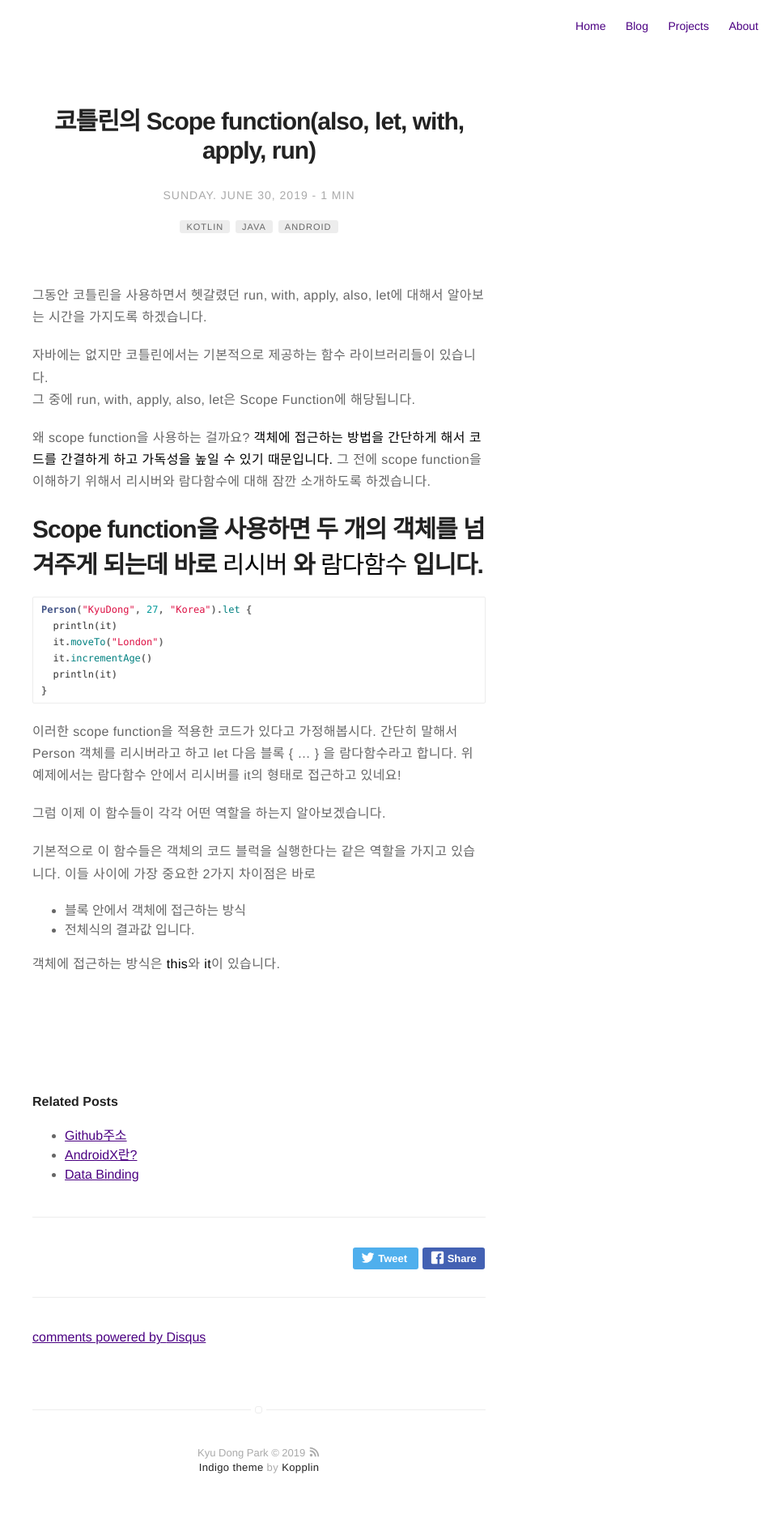
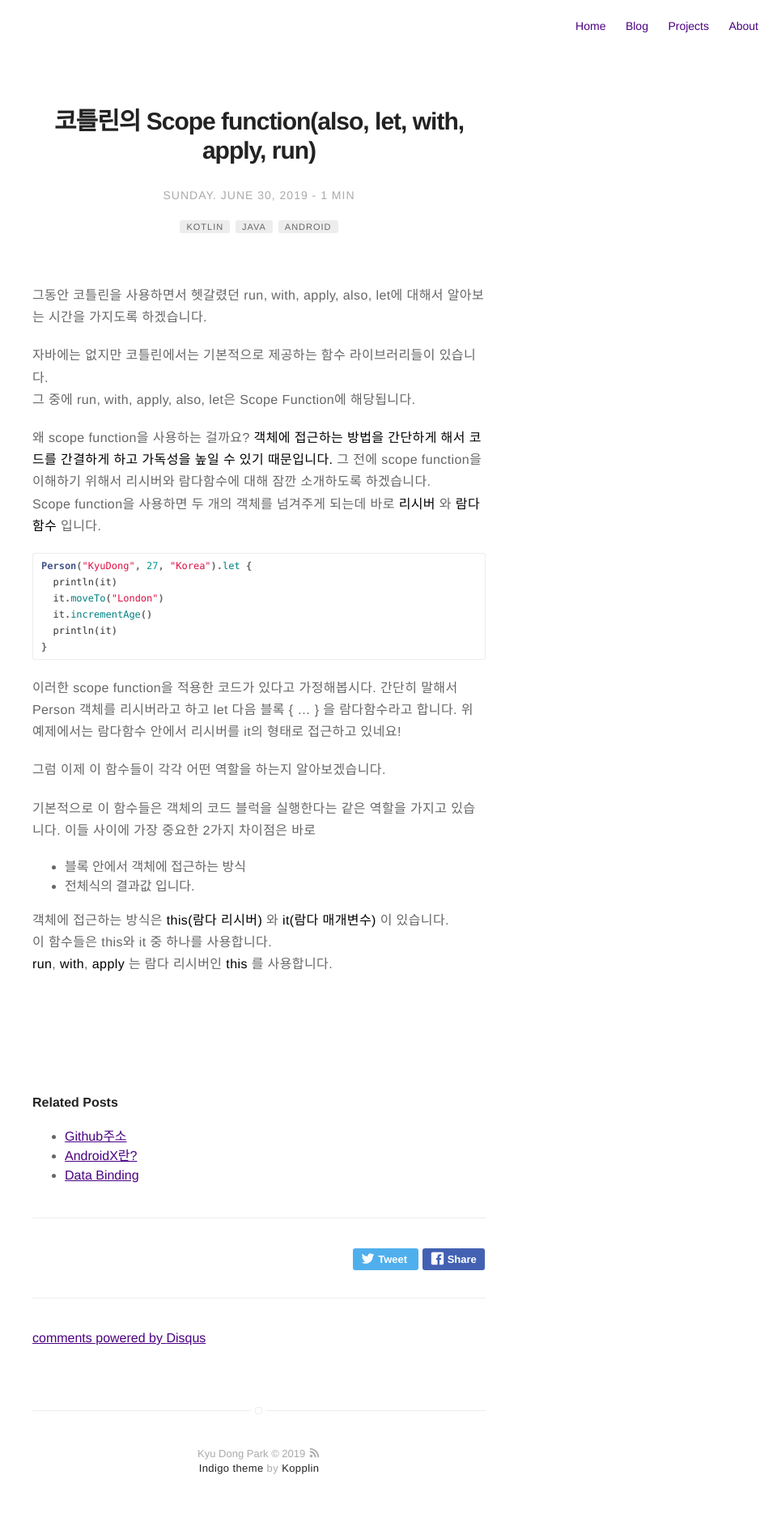
Before and after one commit to Kyudong3/Kyudong3.github.io, a Jekyll site: the page built from _posts/2019-06-30-Kotlin정리.markdown, in a window 1280 px wide. Shown: the whole page at 81% size, without its empty margins (320-1280 px from the left). Built offline with Jekyll 4.4.1, drawn with Linux system fonts in a browser that asks for light colours; comment, search, counter and statistics services are not loaded.

Commit message:
Update 2019-06-30-Kotlin정리.markdown

````diff
--- a/_posts/2019-06-30-Kotlin정리.markdown
+++ b/_posts/2019-06-30-Kotlin정리.markdown
@@ -20,7 +20,7 @@ description: Difference of also, let, with, apply, run in Kotlin
 
 왜 scope function을 사용하는 걸까요? **객체에 접근하는 방법을 간단하게 해서 코드를 간결하게 하고 가독성을 높일 수 있기 때문입니다.**
 그 전에 scope function을 이해하기 위해서 리시버와 람다함수에 대해 잠깐 소개하도록 하겠습니다.
-# Scope function을 사용하면 두 개의 객체를 넘겨주게 되는데 바로 **리시버** 와 **람다함수** 입니다.
+Scope function을 사용하면 두 개의 객체를 넘겨주게 되는데 바로 **리시버** 와 **람다함수** 입니다.
 
 ```java
 Person("KyuDong", 27, "Korea").let {
@@ -42,4 +42,6 @@ Person("KyuDong", 27, "Korea").let {
 * 전체식의 결과값
 입니다.
 
-객체에 접근하는 방식은 **this**와 **it**이 있습니다.
+객체에 접근하는 방식은 **this(람다 리시버)** 와 **it(람다 매개변수)** 이 있습니다.
+이 함수들은 this와 it 중 하나를 사용합니다.
+**run**, **with**, **apply** 는 람다 리시버인 **this** 를 사용합니다.
````
